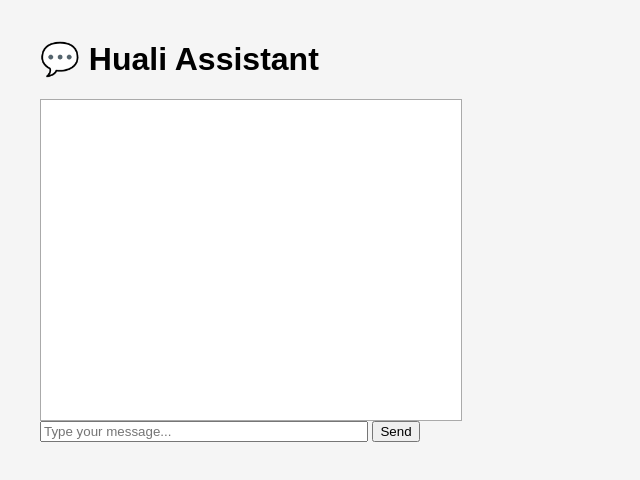
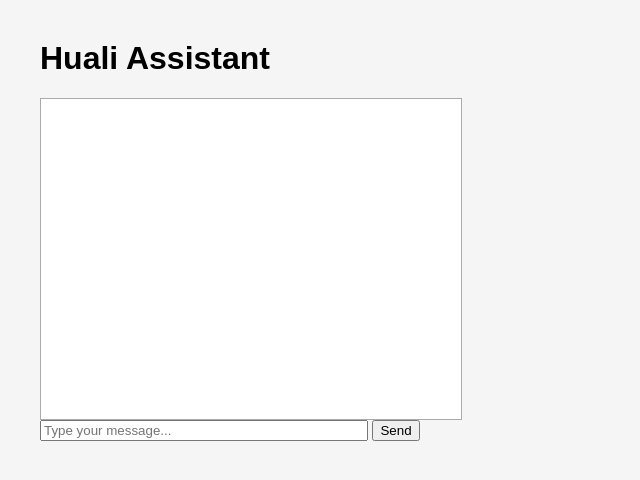
Before and after one commit to yaalasan/AI-assistant, a plain HTML site: page index.html in a window 1280 px wide. Shown: the whole page, without its empty margins (0-640 px from the left). Drawn offline with Linux system fonts and the light colour scheme.

Commit message:
Fix HTML encoding issues in index.html

```diff
--- a/index.html
+++ b/index.html
@@ -10,7 +10,7 @@
     </style>
 </head>
 <body>
-  <h1> 💬 Huali Assistant</h1>
+  <h1>  Huali Assistant</h1>
   <div id ="chatbox"></div>
   <input id="input" type="text" placeholder="Type your message...">
   <button onclick="sendMessage()">Send</button>
@@ -34,4 +34,5 @@
     }
   </script>
 </body>
+
 </html>
```
